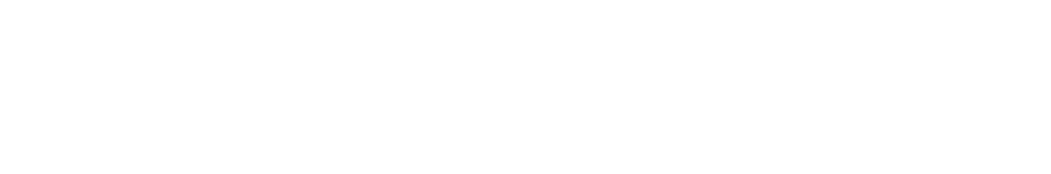
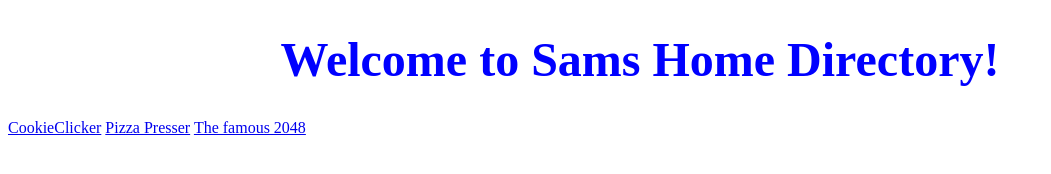
Before and after one commit to Sonnysboy/sonnysboy.github.io, a plain HTML site: page index.html in a window 1280 px wide. Shown: the whole page, without its empty margins (0-1051 px from the left). Drawn offline with Linux system fonts and the light colour scheme.

Commit message:
Update index.html

```diff
--- a/index.html
+++ b/index.html
@@ -1,8 +1,9 @@
 <!DOCTYPE html>
 <title> Welcome! </title>
 <html>
-  <a href='https://sonnysboy.github.io/CookieClicker'></a>
-  <a href='https://sonnysboy.github.io/PizzaPresser'></a>
-  <a href='https://sonnysboy.github.io/2048'></a>
+  <h1 style='text-align:center;color:blue;font-size:48px'><b>Welcome to Sams Home Directory!</b></h1>
+  <a href='https://sonnysboy.github.io/CookieClicker' target='__blank'> CookieClicker</a>
+  <a href='https://sonnysboy.github.io/PizzaPresser' target='__blank'> Pizza Presser</a>
+  <a href='https://sonnysboy.github.io/2048' target='__blank'>The famous 2048</a>
 
 </html>
```
